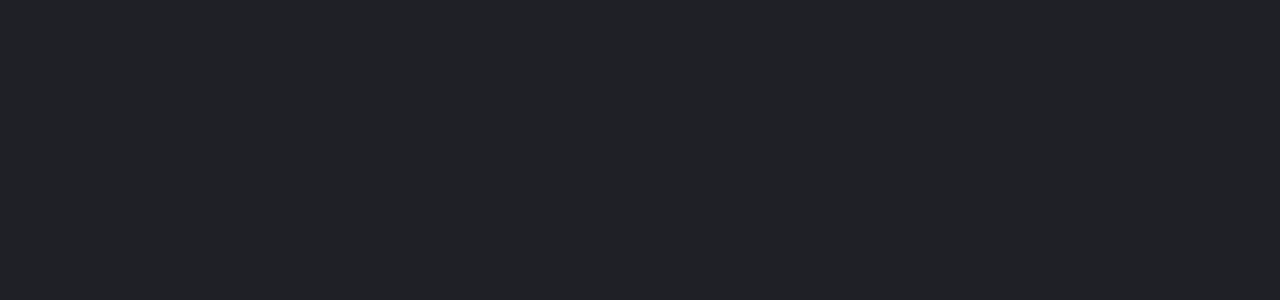
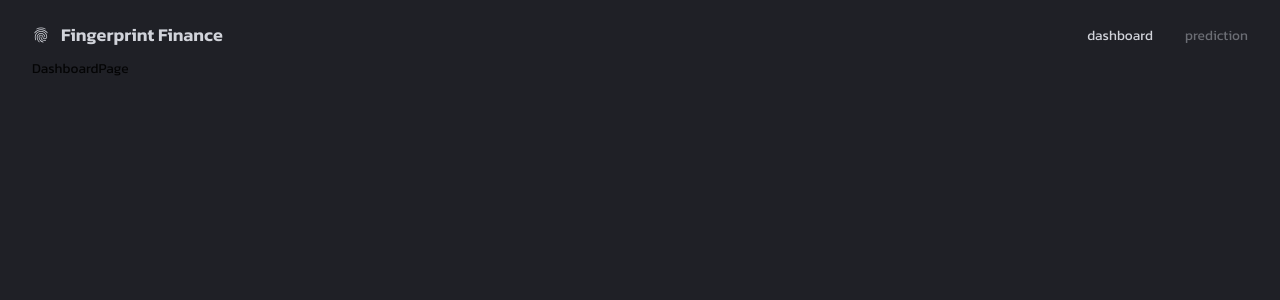
Before and after one commit to nabilk11/redux-finance-app, a React (Vite) app in the folder client/: page / in a window 1280 px wide. Shown: the top 300 px of the page. Built offline with nearby package versions, Linux system fonts and the light colour scheme.

Commit message:
added providers, browser router, routes, and indivdual route elements to App page, and readme update

```diff
--- a/client/src/App.tsx
+++ b/client/src/App.tsx
@@ -1,16 +1,27 @@
 import { createTheme } from "@mui/material/styles";
-import { CssBaseline, ThemeProvider } from "@mui/material";
+import { Box, CssBaseline, ThemeProvider } from "@mui/material";
 import { useMemo } from "react";
 import { themeSettings } from "./theme";
+import { BrowserRouter, Routes, Route } from "react-router-dom";
+import Navbar from "@/screens/navbar";
 
 function App() {
   const theme = useMemo(() => createTheme(themeSettings), []);
 
   return (
     <div className="app">
-      <ThemeProvider theme={theme}>
-        <CssBaseline />
-      </ThemeProvider>
+      <BrowserRouter>
+        <ThemeProvider theme={theme}>
+          <CssBaseline />
+          <Box width={"100%"} height={"100%"} padding="1rem 2rem 4rem 2rem">
+            <Navbar />
+            <Routes>
+              <Route path="/" element={<div>DashboardPage</div>} />
+              <Route path="/predictions" element={<div>PredictionsPage</div>} />
+            </Routes>
+          </Box>
+        </ThemeProvider>
+      </BrowserRouter>
     </div>
   );
 }
```
Also changed, not shown: 1 other file (tests, documents, lock files or other folders).
